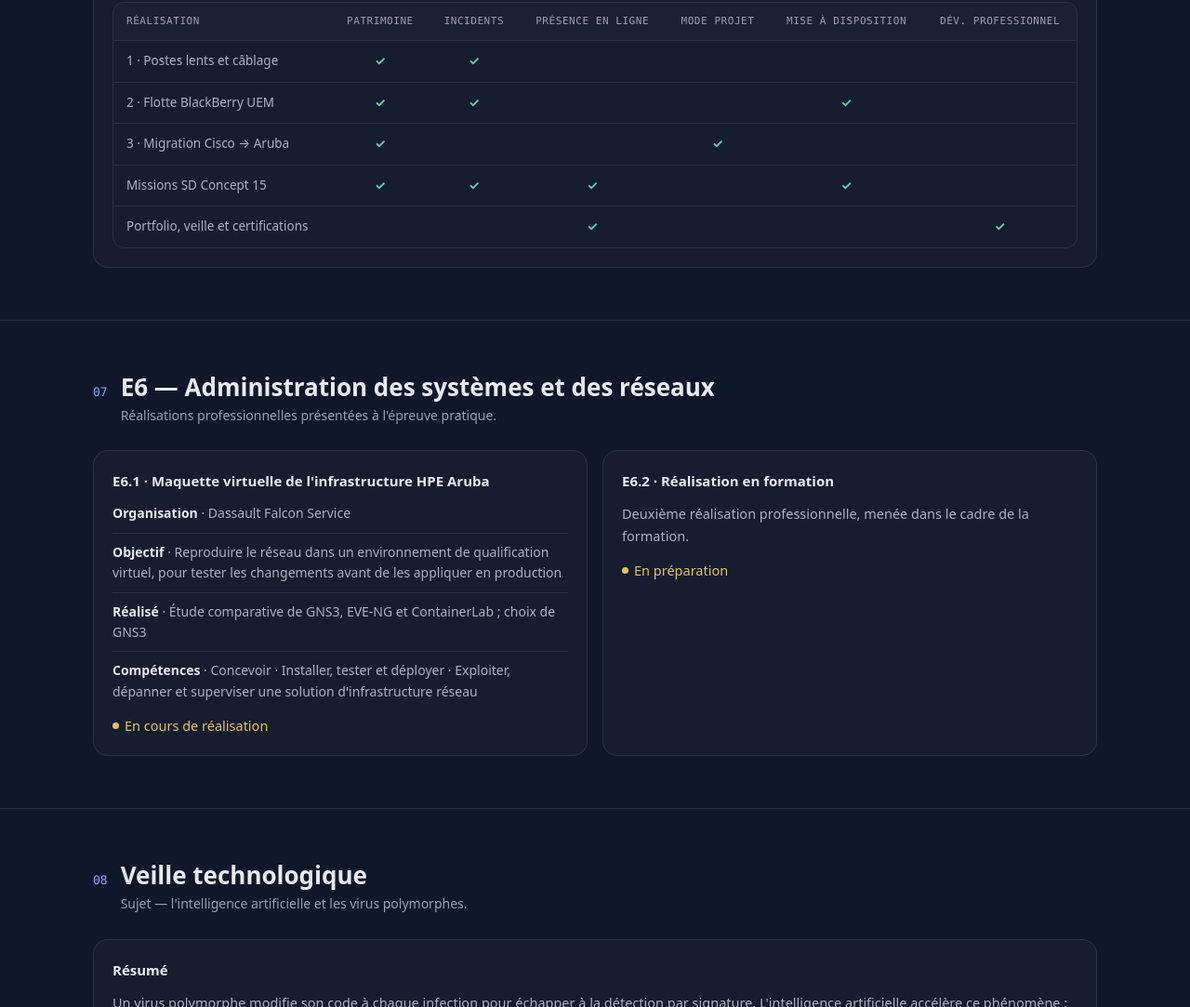
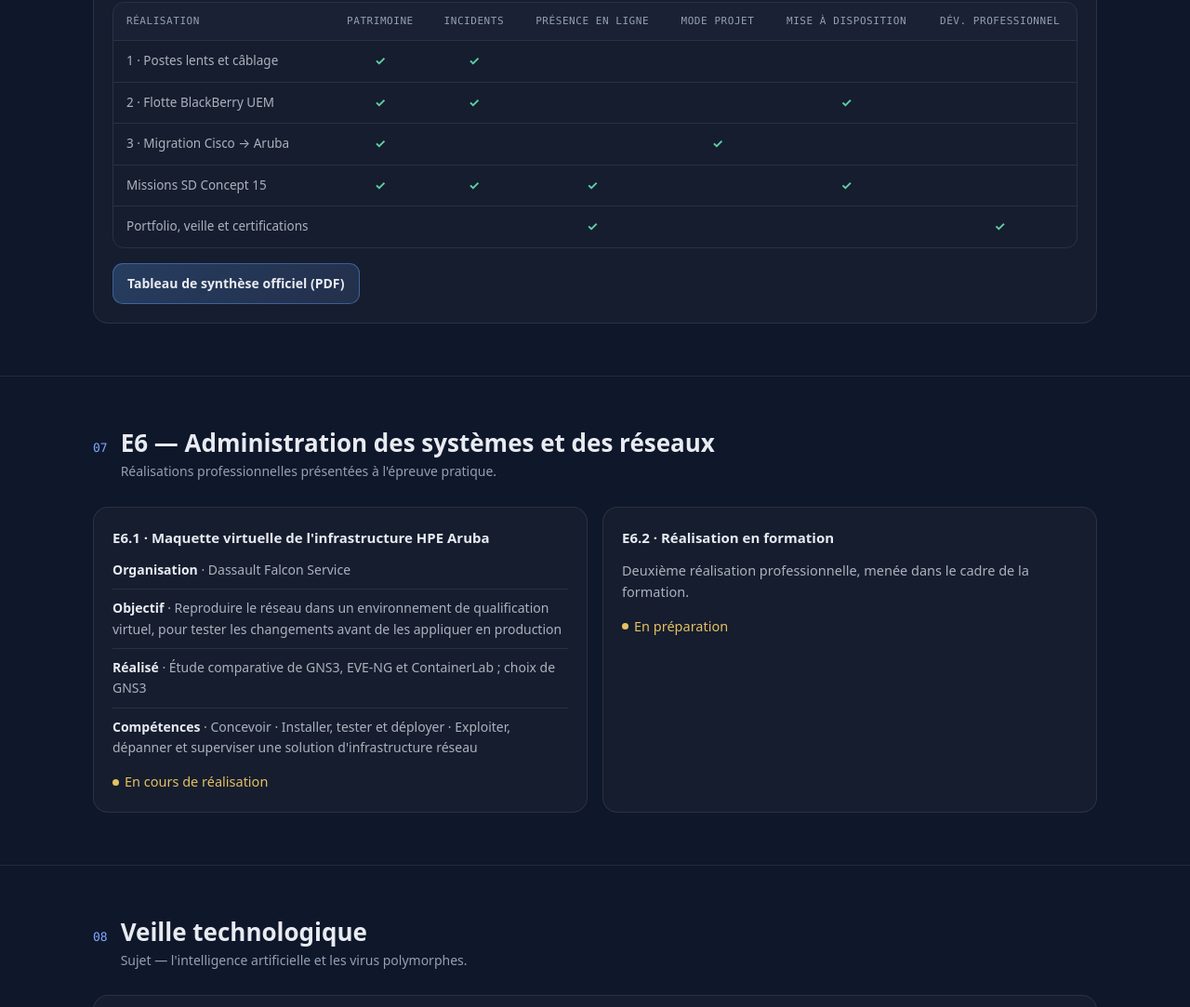
Before and after one commit to e2lya/portfolio, a plain HTML site: page index.html in a window 1280 px wide. Shown: the part 3740-4823 px from the top of the page at 93% size. Drawn offline with Linux system fonts and the light colour scheme.

Commit message:
Ajout du tableau de synthèse E5
Co-Authored-By: Claude Opus 5.5 <noreply@anthropic.com>
Claude-Session: https://claude.ai/code/session_015gNyT9MoN8FK7xvzC8bwoj

```diff
--- a/index.html
+++ b/index.html
@@ -325,7 +325,9 @@
               </tbody>
             </table>
           </div>
-          <!-- Ajouter ici le lien vers le tableau de synthèse officiel (PDF) : tableau-synthese.pdf -->
+          <div style="margin-top:16px;">
+            <a class="btn btn-primary" href="tableau-synthese.pdf" target="_blank" rel="noreferrer">Tableau de synthèse officiel (PDF)</a>
+          </div>
         </article>
       </div>
     </div>
```
Also changed, not shown: 1 other file.
